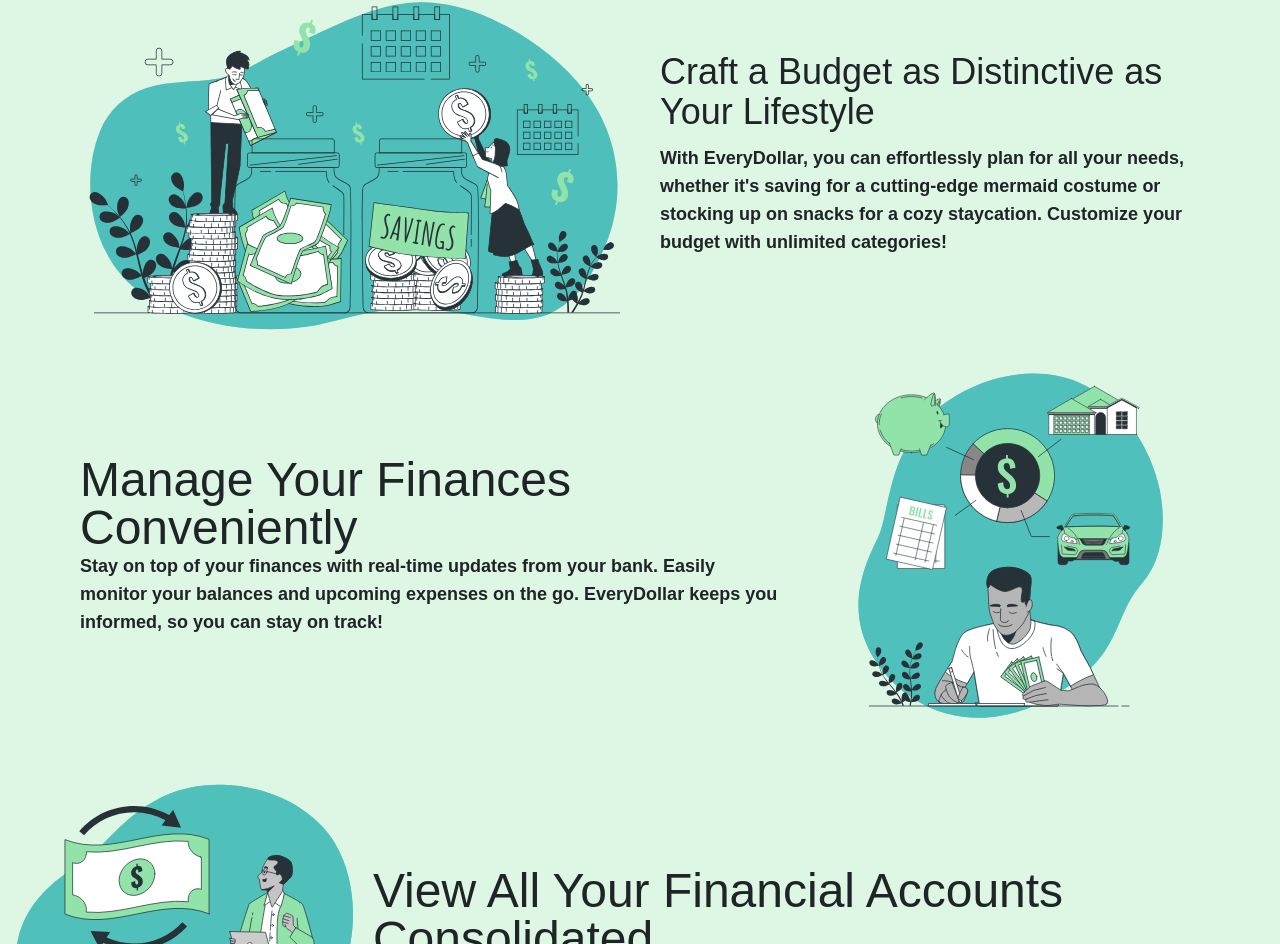
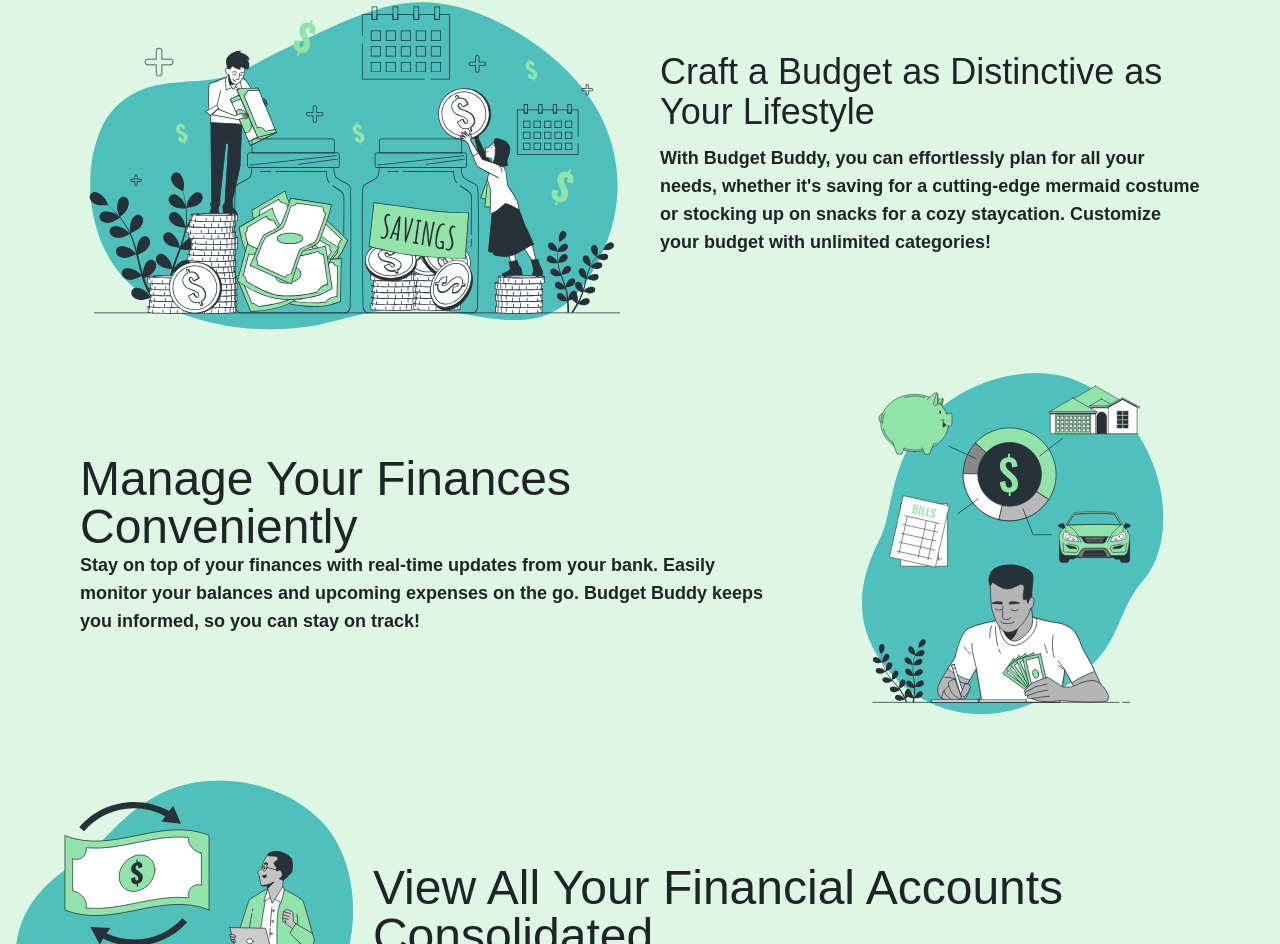
Before and after one commit to A-Hazzard/budget-buddy, a Next.js app: page / in a window 1280 px wide. Shown: the part 1019-1963 px from the top of the page. Built offline with nearby package versions, Linux system fonts and the light colour scheme; no server answers; a web font is replaced by a local one.

Commit message:
Changed company name

```diff
--- a/app/page.tsx
+++ b/app/page.tsx
@@ -75,7 +75,7 @@ export default function Home() {
 
 
             <p className="mt-3 w-full font-semibold  text-center lg:text-left">
-                With EveryDollar, you can effortlessly plan for all your needs, whether it&apos;s saving for a cutting-edge
+                With Budget Buddy, you can effortlessly plan for all your needs, whether it&apos;s saving for a cutting-edge
 
                 mermaid costume or stocking up on snacks for a cozy staycation. Customize your budget with unlimited
                 categories!
@@ -96,7 +96,7 @@ export default function Home() {
 
             <p className="text-center w-full font-semibold lg:text-left">
                 Stay on top of your finances with real-time updates from your bank. Easily monitor your balances and
-                upcoming expenses on the go. EveryDollar keeps you informed, so you can stay on track!
+                upcoming expenses on the go. Budget Buddy keeps you informed, so you can stay on track!
               </p>
             </div>
           </div>
```
